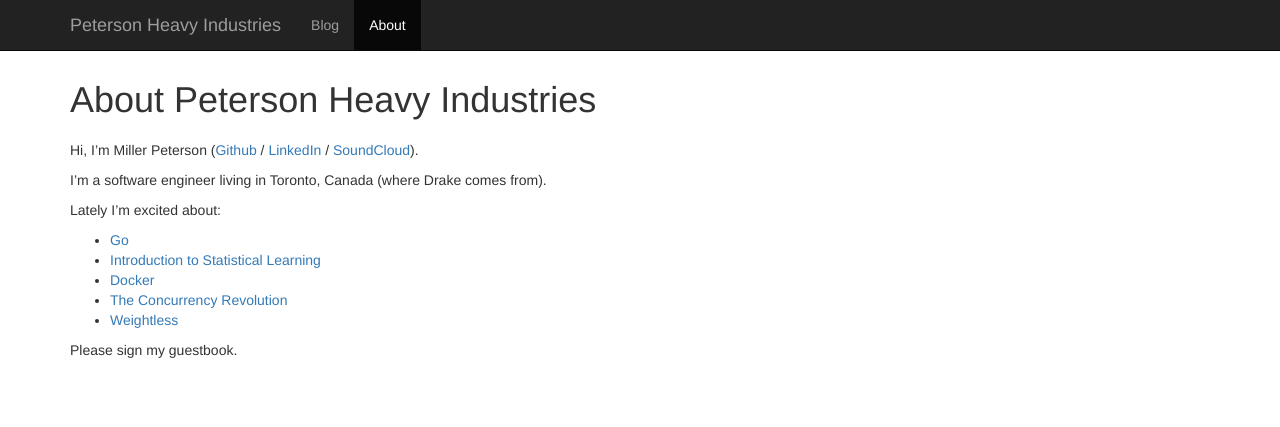
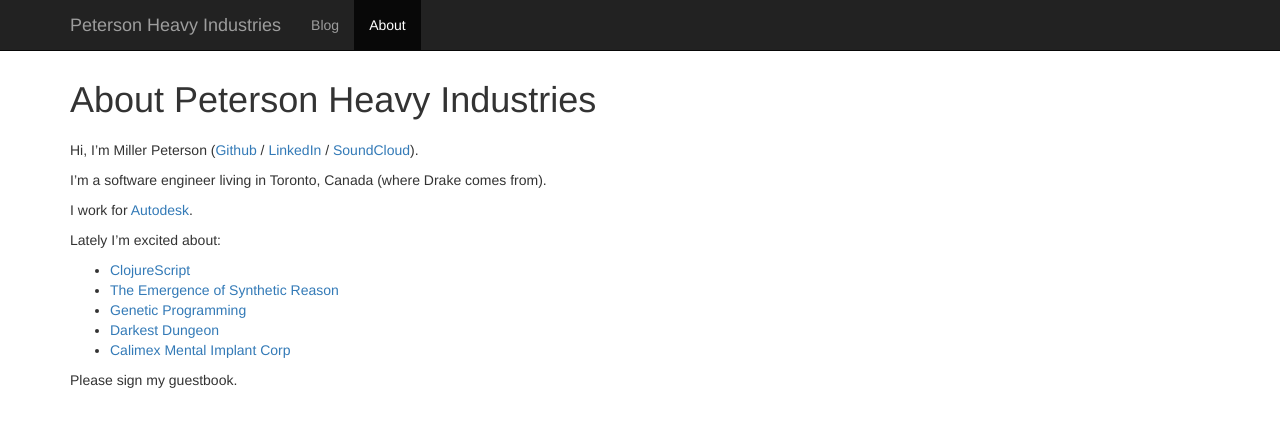
Before and after one commit to millerpeterson/millerpeterson.github.io, a Jekyll site: the page built from about.md, in a window 1280 px wide. Shown: the top 427 px of the page. Built offline with Jekyll 4.4.1, drawn with Linux system fonts in a browser that asks for light colours; comment, search, counter and statistics services are not loaded.

Commit message:
Update about

```diff
--- a/about.md
+++ b/about.md
@@ -8,12 +8,14 @@
 
 I'm a software engineer living in Toronto, Canada (where Drake comes from).
 
+I work for <a href="http://www.autodesk.com" target="_blank">Autodesk</a>.
+
 Lately I'm excited about:
 
-- [Go](https://golang.org/)
-- [Introduction to Statistical Learning](http://www-bcf.usc.edu/~gareth/ISL/)
-- [Docker](https://hub.docker.com/u/millerpeterson/)
-- [The Concurrency Revolution](http://www.drdobbs.com/the-concurrency-revolution/184401916)
-- [Weightless](https://soundcloud.com/differentcircles/va-weightless-vol-1-preview)
+- [ClojureScript](https://github.com/clojure/clojurescript)
+- [The Emergence of Synthetic Reason](http://www.bloomsbury.com/uk/philosophy-and-simulation-9781441170286/)
+- [Genetic Programming](https://www.youtube.com/watch?v=HWMJdO4klIE)
+- [Darkest Dungeon](http://www.darkestdungeon.com/)
+- [Calimex Mental Implant Corp](https://legowelt.bandcamp.com/album/el-saber-del-arpavor)
 
 Please sign my guestbook.
```
